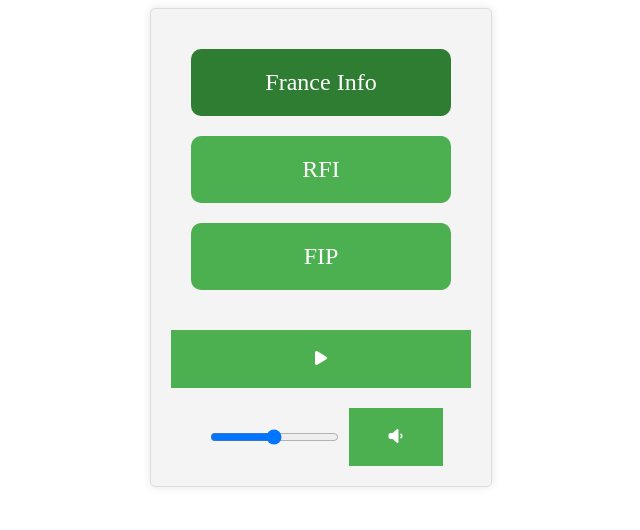
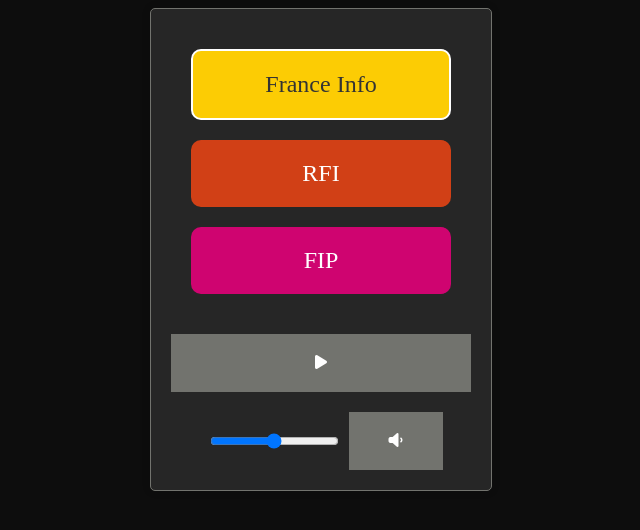
Before and after one commit to araffin/radio-stream, a plain HTML site: page index.html in a window 1280 px wide. Shown: the whole page, without its empty margins (319-959 px from the left). Drawn offline with Linux system fonts and the light colour scheme.

Commit message:
Update colors

```diff
--- a/css/style.css
+++ b/css/style.css
@@ -1,10 +1,24 @@
-/* styles.css */
+body {
+    background-color: #0D0D0D;
+    color: #fff;
+}
+
+:root {
+    --grey: #72736E;
+    --light-grey: #A5A69C;
+    --dark-grey: #0D0D0D;
+    --white: #D9D7CC;
+    --dark: #262626;
+    --other-dark: #333;
+    --active: #fff;
+}
+
 .radio-player {
     width: 300px;
     margin: auto;
     padding: 20px;
-    background-color: #f4f4f4;
-    border: 1px solid #ddd;
+    background-color: var(--dark);
+    border: 1px solid var(--grey);
     border-radius: 5px;
     box-shadow: 0 0 10px rgba(0, 0, 0, 0.1);
 }
@@ -16,7 +30,7 @@
 }
 
 .button {
-    background-color: #4CAF50;
+    background-color: var(--grey);
     color: #fff;
     border: none;
     padding: 20px 40px;
@@ -75,7 +89,7 @@
     font-size: 24px;
     border: none;
     border-radius: 10px;
-    background-color: #4CAF50;
+    background-color: var(--grey);
     color: #fff;
     cursor: pointer;
 }
@@ -89,5 +103,28 @@ input[type="radio"] {
 }
 
 input[type="radio"]:checked + .radio-button {
-    background-color: #2e7d32;
+    /* background-color: #E8BB05 !important; */
+    border: 2px solid var(--active);
 }
+
+.france-info {
+    background-color: #fccc04 !important;
+    color: var(--other-dark)
+}
+.france-info:hover {
+    background-color: #E8BB05 !important;
+}
+
+.rfi {
+    background-color: #D14016 !important;
+}
+.rfi:hover {
+    background-color: #D12519 !important;
+}
+
+.fip {
+    background-color: #CF0470 !important;
+}
+.fip:hover {
+    background-color: #BA0465 !important;
+}
--- a/index.html
+++ b/index.html
@@ -13,15 +13,15 @@
         <div class="radio-selector">
             <div class="radio-button-container">
                 <input type="radio" id="france-info" name="radio-station" value="france-info" checked>
-                <label for="france-info" class="radio-button">France Info</label>
+                <label for="france-info" class="radio-button france-info">France Info</label>
             </div>
             <div class="radio-button-container">
                 <input type="radio" id="rfi" name="radio-station" value="rfi">
-                <label for="rfi" class="radio-button">RFI</label>
+                <label for="rfi" class="radio-button rfi">RFI</label>
             </div>
             <div class="radio-button-container">
                 <input type="radio" id="fip" name="radio-station" value="fip">
-                <label for="fip" class="radio-button">FIP</label>
+                <label for="fip" class="radio-button fip">FIP</label>
             </div>
         </div>
 
--- a/js/script.js
+++ b/js/script.js
@@ -56,6 +56,12 @@ document.addEventListener("DOMContentLoaded", () => {
       playPauseButtonIcon.classList.remove("fa-play");
       playPauseButtonIcon.classList.add("fa-pause");
       isPlaying = true;
+      // Change page title to show the current station
+      const selectedRadioButton = document.querySelector(
+        'input[type="radio"]:checked',
+      );
+      document.title = `${selectedRadioButton.labels[0].innerText} - Radio Player`;
+
     }
   });
 
```
